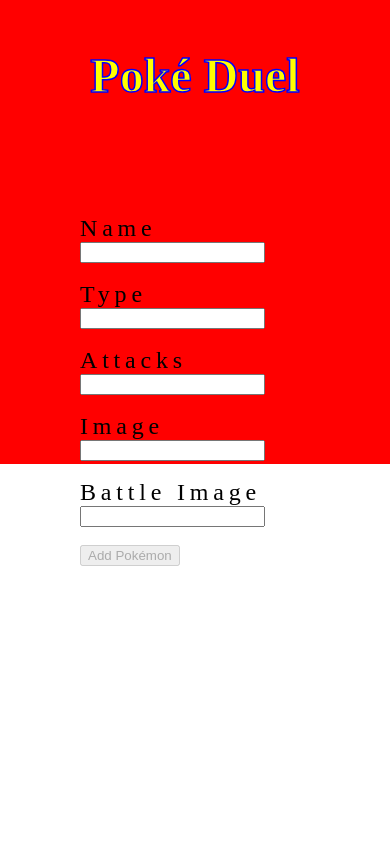
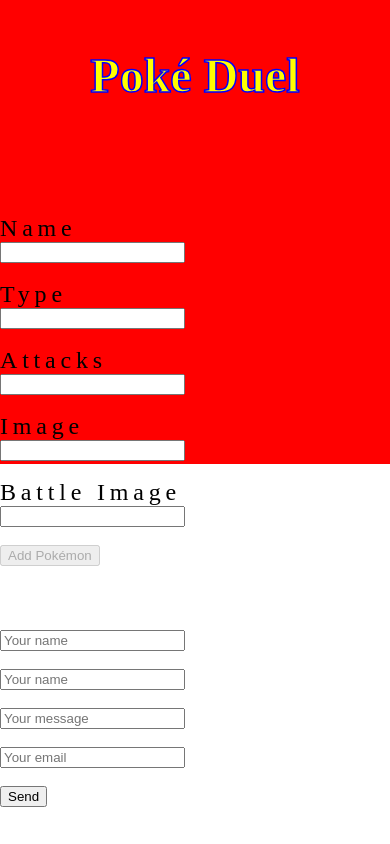
Before and after one commit to MrWil95/poke-duel, a React (Create React App) app in the folder game/: page /new in a window 390 px wide. Built offline with nearby package versions, Linux system fonts and the light colour scheme; no server answers; a web font is replaced by a local one.

Commit message:
cleaned up styling, fixed broken styles, added more responsivenessto components. added in email form, going to work on toggling it. fixed random shuffle on opponent.

```diff
--- a/game/package.json
+++ b/game/package.json
@@ -7,6 +7,7 @@
     "@testing-library/react": "^11.2.7",
     "@testing-library/user-event": "^12.8.3",
     "axios": "^0.21.4",
+    "emailjs-com": "^3.2.0",
     "react": "^17.0.2",
     "react-dom": "^17.0.2",
     "react-horizontal-scrolling-menu": "^2.1.1",
@@ -14,6 +15,7 @@
     "react-router-dom": "^5.3.0",
     "react-scripts": "4.0.3",
     "typewriter-effect": "^2.18.2",
+    "use-sound": "^4.0.1",
     "web-vitals": "^1.1.2"
   },
   "scripts": {
@@ -39,5 +41,8 @@
       "last 1 firefox version",
       "last 1 safari version"
     ]
+  },
+  "devDependencies": {
+    "file-loader": "^6.2.0"
   }
 }
--- a/game/src/components/AddOnePokemon.jsx
+++ b/game/src/components/AddOnePokemon.jsx
@@ -2,6 +2,7 @@
 import {useState} from 'react'
 import { Link, useHistory } from 'react-router-dom'
 import Form from './Form'
+import DirectMessage from './DirectMessage'
 import axios from 'axios'
 
 export default function AddPokémon() {
@@ -57,6 +58,7 @@
             handleSubmit={handleSubmit}
             label={'Add'}
          />
+         <DirectMessage />
       </div>
    )
 }
--- a/game/src/components/CharacterSelect.jsx
+++ b/game/src/components/CharacterSelect.jsx
@@ -34,12 +34,12 @@
 
    return (
       <div className='StartCharacter'>
+         <Link to='/home'>
+            <h1>Poké Duel</h1>
+         </Link>
+         <FaArrowAltCircleLeft className='left-arrow' onClick={prevImage}/>
+         <FaArrowAltCircleRight className='right-arrow' onClick={nextImage}/>
          <div className='Character'>
-            <Link to='/home'>
-               <h1>Poké Duel</h1>
-            </Link>
-            <FaArrowAltCircleLeft className='left-arrow' onClick={prevImage}/>
-            <FaArrowAltCircleRight className='right-arrow' onClick={nextImage}/>
                {allpokemon?.map((currentpokemon, index) => {
                   return (
                      <div className={index === currentimage ? 'character-slide' : 'character-select'} key={index}>
--- /dev/null
+++ b/game/src/components/DirectMessage.jsx
@@ -0,0 +1,73 @@
+import { useState } from 'react'
+import {send} from 'emailjs-com'
+import '../css/DirectMessage.css'
+
+export default function DirectMessage() {
+   const [toSend, setToSend] = useState({
+      from_name: '',
+      to_name: '',
+      message: '',
+      reply_to:'',
+   })
+
+   const handleMessage = (e) => {
+      e.preventDefault()
+      send(
+         'service_316gric',
+         'template_j9lh5lr',
+         toSend,
+         ''
+      )
+         .then((response) => {
+            console.log('Success!', response.status, response.text)
+         })
+         .catch((error) => {
+            console.log('Failed...', error)
+         })
+   }
+
+   const handleChange = (e) => {
+      setToSend({...toSend, [e.target.name]: e.target.value})
+   }
+
+   return (
+      <div className='DirectMessage'>
+         <form onSubmit={handleMessage}>
+            <input
+               type='text'
+               name='from_name'
+               placeholder='Your name'
+               value={send.from_name}
+               onChange={handleChange}
+            />
+            <br />
+            <input
+               type='text'
+               name='to_name'
+               placeholder='Your name'
+               value={send.to_name}
+               onChange={handleChange}
+            />
+            <br />
+            <input
+               type='text'
+               name='message'
+               placeholder='Your message'
+               value={send.message}
+               onChange={handleChange}
+            />
+            <br />
+            <input
+               type='text'
+               name='reply_to'
+               placeholder='Your email'
+               value={send.reply_to}
+               onChange={handleChange}
+            />
+            <br />
+            <button type='submit'>Send</button>
+         </form>
+
+      </div>
+   )
+}
--- a/game/src/components/Opponent.jsx
+++ b/game/src/components/Opponent.jsx
@@ -20,8 +20,7 @@
       }
       getOnePokemon()
 
-      console.log(health)
-   }, [health])
+   }, [])
 
    useEffect(() => {
       setHealth(prevHealth => prevHealth - damage)
--- a/game/src/css/CharacterSelect.css
+++ b/game/src/css/CharacterSelect.css
@@ -15,15 +15,11 @@
    grid-template-rows: auto;
    font-family: 'Boogaloo', cursive;
    right: 2em;
+   height: 100vh;
+
 }
 
-.Character {
-   display: grid;
-   grid-template-rows: auto;
-   right: 2em;
-}
-
-.Character h1 {
+.StartCharacter h1 {
    color: yellow;
    -webkit-text-stroke: 1.5px blue;
    font-size: 2.5em;
@@ -67,6 +63,7 @@
    position: absolute;
    top: 10em;
    font-size: 2em;
+   z-index: 1;
 }
 
 .left-arrow {
@@ -76,3 +73,15 @@
 .right-arrow {
    right: 25px;
 }
+
+@media (min-width: 375px) {
+   .StartCharacter {
+
+   }
+
+   .Character {
+      position: relative;
+      top: -6em;
+      z-index: 0;
+   }
+}
--- a/game/src/css/Form.css
+++ b/game/src/css/Form.css
@@ -1,5 +1,5 @@
 form {
-   margin: 4em 5em;
+   margin: .5em 5em 4em 5em;
 }
 
 label {
@@ -11,3 +11,9 @@
    justify-content: center;
    align-items: center;
 }
+
+@media (min-width: 375px) {
+   form {
+      margin: 4em auto;
+   }
+}
--- a/game/src/css/Nav.css
+++ b/game/src/css/Nav.css
@@ -21,6 +21,12 @@
    margin-bottom: .25em;
 }
 
+.pokedex {
+   position: absolute;
+   right: 1em;
+   bottom: -17em;
+   width: calc(20% + 12em);
+}
 
 .wobble img {
    animation: wobble 3s infinite;
@@ -50,10 +56,11 @@
    .wobble {
       grid-column: 1 / 2;
       grid-row: 2 / 2;
-      margin-left: 10em;
+      margin-left: 4em;
    }
 
    .pokedex {
+      position: unset;
       grid-column: 2 / 2;
       grid-row: 2 / 2;
       margin-right: 10em;
@@ -67,20 +74,18 @@
    .start {
       grid-column: 1 / 2;
       grid-row: 2 / 2;
-      left: 5em;
+      left: 1.15em;
    }
 
    .add {
       grid-column: 2 / 2;
       grid-row: 2 / 2;
-      right: 5em;
+      right: 0;
    }
 }
 
 @media (min-width: 750px) {
-   .pokedex {
-      width: calc(20% + 8em);
-   }
+   .pokedex
 
    .wobble {
       margin-left: 6em;
@@ -96,7 +101,11 @@
 }
 
 @media (min-width: 900px) {
+   .wobble {
+      margin-left: 6.75em;
+   }
+
    .add {
-      right: 3.5em;
+      right: 1em;
    }
 }
--- a/game/src/css/Rules.css
+++ b/game/src/css/Rules.css
@@ -3,7 +3,7 @@
 .Rules {
    display: grid;
    grid-template-columns: 100%;
-   grid-template-rows: 16.65% 27.9% 31% 26% 14%;
+   grid-template-rows: 15% 85%;
    width: 100vw;
    height: 100vh;
    font-family: 'Boogaloo', cursive;
@@ -25,9 +25,10 @@
 }
 
 .Rules p {
-   position: relative;
+   position: absolute;
+   top: 14.5em;
    background-color: black;
-   height: 140%;
+   height: 46%;
    margin: 2em .6em .85em .6em;
    padding: 1.2em .25em .8em .25em;
    text-align: center;
@@ -36,18 +37,40 @@
 
 @media (min-width: 375px) {
    .Rules p {
-      font-size: 1.25em;
-      bottom: .5em;
+      font-size: 1.10em;
+      top: 13em;
+      height: 48%;
    }
 }
 
 @media (min-width: 750px) {
+   .Rules {
+      grid-template-columns: 50% 50%;
+   }
+
    .Rules a {
-      font-size: 2.15em;
+      grid-column: 2 / 2;
+      grid-row: 1 / 2;
+      position: absolute;
+      right: 15.5em;
+   }
+
+   .Rules img {
+      grid-column: 1 / 2;
+      grid-row: 2 / 2;
+      margin: unset;
+      margin-bottom: 1em;
+      margin-left: 1em;
+      width: 15em;
    }
 
    .Rules p {
-      font-size: 2.08em;
+      grid-column: 2 / 2;
+      grid-row: 2 / 2;
+      font-size: 1.3em;
+      top: 4em;
+      right: .5em;
+      width: 65vw;
    }
 }
 
@@ -58,5 +81,6 @@
 
    .Rules p {
       font-size: 2.3em;
+      top: 13em;
    }
 }
```
Also changed, not shown: game/src/components/Rules.jsx (+5 -2 lines), game/src/css/DirectMessage.css (added), 2 other files (tests, documents, lock files or other folders).
